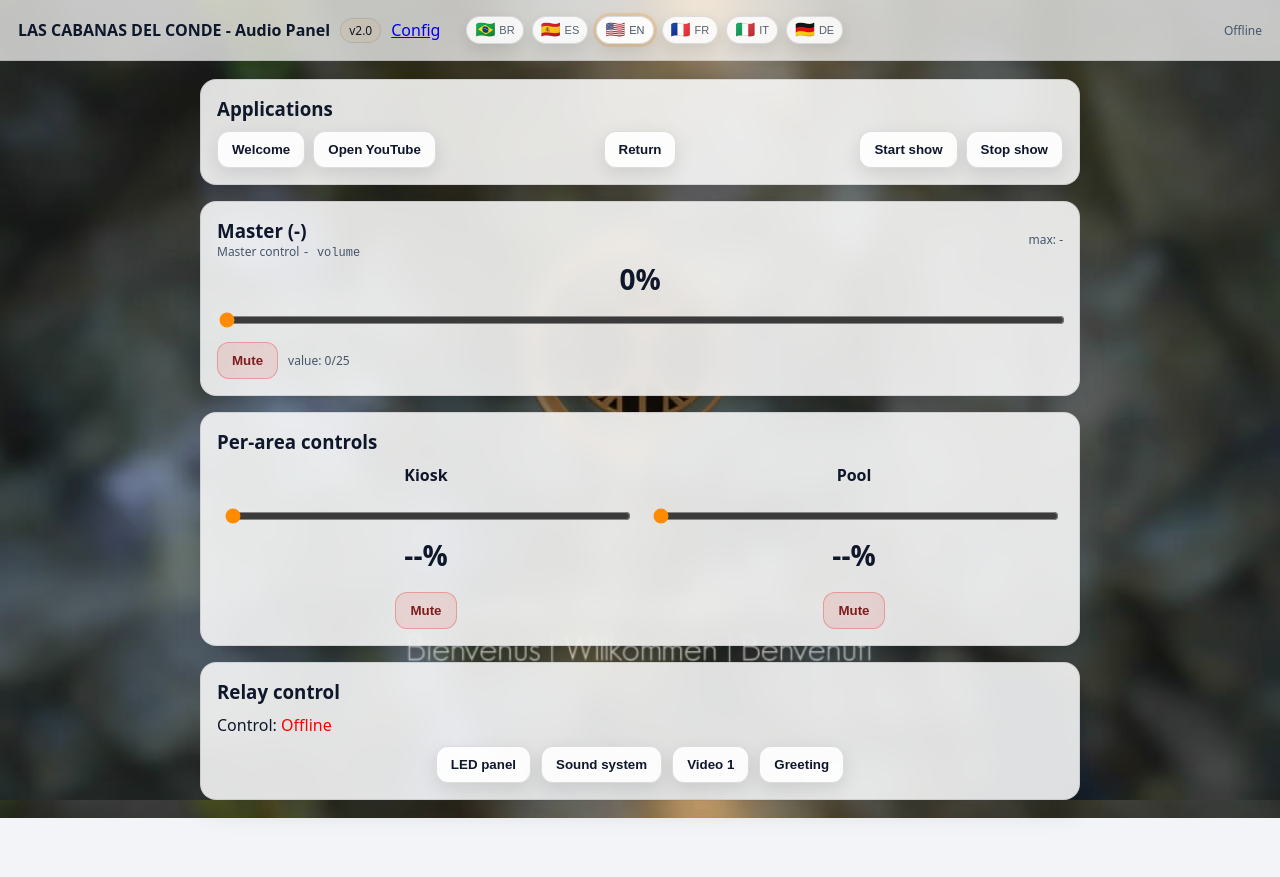
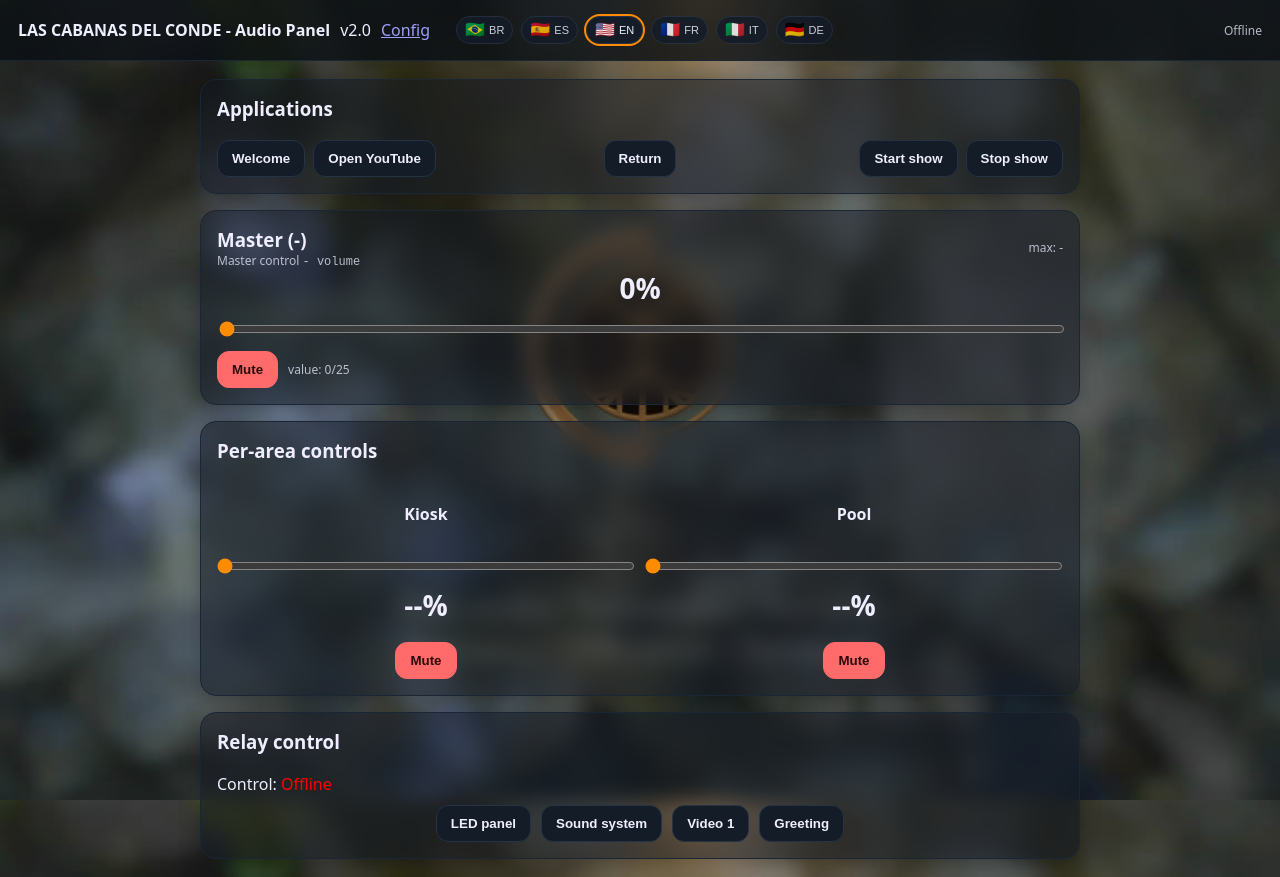
Before and after one commit to insight-aju/tvbox-panel-theme, a plain HTML site: page index.html in a window 1280 px wide. Before the commit the page ends 818 px from the top, so only its background shows below. Drawn offline with Linux system fonts and the light colour scheme; no server answers.

Commit message:
Add files via upload
teste black

```diff
--- a/style.css
+++ b/style.css
@@ -1,72 +1,31 @@
-/* style.css - TEMA LIGHT (v2.0) - remoto para teste (profissional/legível) */
-
-:root{
-  color-scheme: light;
-
-  /* Paleta base */
-  --bg: #f2f4f8;
-  --text: #0f172a;
-  --muted: #475569;
-
-  /* Superfícies */
-  --header-bg: rgba(255,255,255,.72);
-  --card-bg: rgba(255,255,255,.86);     /* transparência do card (0.82–0.90) */
-  --card-border: rgba(15,23,42,.10);
-
-  /* Controles */
-  --btn-bg: rgba(255,255,255,.92);
-  --btn-border: rgba(15,23,42,.14);
-  --btn-hover: rgba(255,255,255,.98);
-
-  /* Acentos */
-  --accent: #ff8c00;
-  --danger: #e53935;
-  --success: #2e7d32;
-
-  /* Sombras e foco */
-  --shadow: 0 10px 28px rgba(2, 6, 23, .12);
-  --shadow-sm: 0 6px 18px rgba(2, 6, 23, .10);
-  --ring: 0 0 0 3px rgba(255, 140, 0, .22);
-
-  /* Raios */
-  --radius: 16px;
-  --radius-sm: 12px;
+:root {
+  /* Tema escuro padrao */
+  color-scheme: dark;
 }
 
-html, body { height: 100%; }
-
-/* ====== FUNDO (SEM PELÍCULA GLOBAL) ====== */
+/* ====== LAYOUT BASE (ambas as paginas) ====== */
 body {
   margin: 0;
-  background-color: var(--bg);                 /* fallback */
   background-image: url('images/background.jpg');
   background-size: cover;
   background-position: center;
-  background-repeat: no-repeat;
-  background-attachment: fixed;               /* desktop ok */
-  color: var(--text);
+  background-attachment: fixed;
+  color: #eef;
   font-family: system-ui, Segoe UI, Roboto, Arial;
 }
 
-@media (max-width: 720px){
-  body{ background-attachment: scroll; }       /* mobile mais estável */
-}
-
-/* ====== HEADER ====== */
 header {
   display: flex;
   align-items: center;
   gap: 10px;
   padding: 16px 18px;
-  border-bottom: 1px solid var(--card-border);
-  background-color: var(--header-bg);
+  border-bottom: 1px solid #1a2633;
+  background-color: rgba(11, 15, 20, 0.8);
   backdrop-filter: blur(10px);
 }
 
-header strong{ color: var(--text); }
-
-/* ====== CONTAINER ====== */
-.wrap{
+/* Container principal (wrap) – usado em index.html e esp.html */
+.wrap {
   max-width: 880px;
   margin: 0 auto;
   padding: 18px;
@@ -74,166 +33,149 @@ header strong{ color: var(--text); }
   gap: 16px;
 }
 
-/* ====== CARDS ====== */
+/* Cartoes (cards) de conteudo */
 .card {
-  background: var(--card-bg);
-  border: 1px solid var(--card-border);
-  border-radius: var(--radius);
+  background: rgba(17, 23, 34, 0.5);
+  border: 1px solid #1a2633;
+  border-radius: 16px;
   padding: 16px;
-  box-shadow: var(--shadow);
+  box-shadow: 0 6px 20px rgba(0, 0, 0, .25);
   backdrop-filter: blur(10px);
 }
 
-/* títulos dentro do card, se houver */
-.card h2, .card h3, .card h4{
-  margin: 0 0 10px 0;
-  color: var(--text);
-}
-
-/* Linhas flex genéricas */
-.row{
+/* Linhas flex genericas */
+.row {
   display: flex;
   gap: 10px;
   align-items: center;
   flex-wrap: wrap;
 }
 
-/* ====== TIPOGRAFIA AUXILIAR ====== */
-.muted{
-  color: var(--muted);
+/* ====== BOTOES E TIPOGRAFIA ====== */
+.btn {
+  padding: 10px 14px;
+  border-radius: 12px;
+  border: 1px solid #263344;
+  background: #141c28;
+  color: #eef;
+  cursor: pointer;
+  font-weight: 600;
+}
+
+.btn-danger {
+  background: #ff6b6b;
+  color: #2a0b0b;
+  border-color: #ff6b6b;
+}
+
+/* Texto auxiliar (ex: status, legendas) */
+.muted {
+  opacity: .75;
   font-size: 12px;
 }
 
-/* Número grande de volume */
-.volNum{
+/* Numero grande de volume */
+.volNum {
   font-size: 28px;
   font-weight: 800;
   min-width: 64px;
   text-align: center;
-  color: var(--text);
 }
 
-/* ====== SLIDERS ====== */
-input[type=range]{
+/* Sliders de volume */
+input[type=range] {
   width: 100%;
-  accent-color: var(--accent);
+  accent-color: #ff8c00; /* cor do "track" do range */
 }
 
 /* Pequenos grids internos */
-.grid{
+.grid {
   display: grid;
   gap: 12px;
 }
 
-/* ====== BOTOES ====== */
-.btn{
-  padding: 10px 14px;
-  border-radius: var(--radius-sm);
-  border: 1px solid var(--btn-border);
-  background: var(--btn-bg);
-  color: var(--text);
-  cursor: pointer;
-  font-weight: 700;
-  box-shadow: var(--shadow-sm);
-  transition: transform .08s ease, box-shadow .12s ease, background-color .12s ease, border-color .12s ease;
+/* D-pad legado (caso seja usado futuramente) */
+.dpad {
+  display: grid;
+  grid-template-columns: 70px 70px 70px;
+  gap: 10px;
+  justify-content: center;
 }
 
-.btn:hover{
-  background: var(--btn-hover);
-  box-shadow: 0 12px 26px rgba(2, 6, 23, .14);
+.dpad .btn {
+  height: 52px;
+  font-weight: 700;
 }
 
-.btn:active{
-  transform: translateY(1px);
-  box-shadow: 0 8px 18px rgba(2, 6, 23, .12);
+.wide {
+  grid-column: 1 / span 3;
 }
 
-.btn:focus-visible{
-  outline: none;
-  box-shadow: var(--shadow-sm), var(--ring);
+/* ====== CONTROLES POR AMBIENTE (card de ambientes em index.html) ====== */
+.control-group {
+  flex: 1;
+  display: flex;
+  flex-direction: column;
+  align-items: center;
+  gap: 10px;
 }
 
-.btn[disabled], .btn:disabled{
-  opacity: .55;
-  cursor: not-allowed;
-  box-shadow: none;
-}
-
-/* Danger (Mudo) */
-.btn-danger{
-  background: rgba(229,57,53,.12);
-  color: #7f1d1d;
-  border-color: rgba(229,57,53,.35);
-  box-shadow: none;
-}
-
-.btn-danger:hover{ background: rgba(229,57,53,.16); }
-
-/* ====== CONTROLES POR AMBIENTE (PADRÃO) ====== */
-.control-group{
-  flex: 1;                 /* ocupa metade do card (lado a lado) */
-  min-width: 240px;        /* evita ficar esmagado */
-  display: flex;
-  flex-direction: column;
-  align-items: stretch;    /* slider ocupa a largura do grupo */
-  gap: 10px;
-  text-align: center;
-  padding: 0 6px;
-}
-
-.control-group > .row{
-  justify-content: center; /* centraliza o botão Mudo */
-}
-
-.control-group .btn{
-  align-self: center;
-}
-
-/* ====== RELES / ESTADOS ====== */
-.relay-controls{
+/* ====== CONTROLE DE RELES (card de acionamentos em index.html) ====== */
+.relay-controls {
   display: flex;
   gap: 10px;
   justify-content: center;
   flex-wrap: wrap;
 }
 
-.relay-toggle.active{
-  background: rgba(46,125,50,.14);
-  border-color: rgba(46,125,50,.38);
-  color: #14532d;
-  box-shadow: 0 0 0 3px rgba(46,125,50,.18);
+/* Estado visual quando rele esta ativo
+   Usado nos botoes .relay-toggle em index.html */
+.relay-toggle.active {
+  background-color: #4CAF50;
+  border-color: #4CAF50;
+  box-shadow: 0 0 0 2px rgba(0, 255, 140, 0.8);
   transform: translateY(-1px);
 }
 
-/* ====== LOGS (esp.html) ====== */
+/* ====== LOGS & FEEDBACK (esp.html) ====== */
+/* Caixa de logs no esp.html (card "Logs do Servidor")
+   e possivel reuso futuro no index.html */
 .logbox {
   min-height: 280px;
   max-height: 300px;
   overflow-y: auto;
-
-  background: rgba(255,255,255,.78) !important;
-  color: #0b1220;
-  border: 1px solid var(--card-border);
+  background: rgba(11, 16, 32, 0.3) !important; /* #0b1020 */
+  color: #e6edf3;
   border-radius: 12px;
   padding: 12px;
-
   white-space: pre-wrap;
-  font-family: ui-monospace, SFMono-Regular, Menlo, Monaco, Consolas, "Liberation Mono", monospace;
+  font-family: monospace;
   font-size: 0.85em;
 }
 
-/* Mensagens inline */
-.error-message, .success-message{
-  font-size: .85rem;
+/* Mensagens inline de erro/sucesso (esp.html – card IP / feedback) */
+.error-message,
+.success-message {
+  font-size: 0.85rem;
   margin-top: 5px;
   display: none;
 }
-.error-message{ color: #b91c1c; }
-.success-message{ color: #166534; }
-.error-message.show, .success-message.show{ display: block; }
 
-/* Indicador de status */
-.status-indicator{
+.error-message {
+  color: #d32f2f;
+}
+
+.success-message {
+  color: #388e3c;
+}
+
+.error-message.show,
+.success-message.show {
+  display: block;
+}
+
+/* Indicador de status (bolinha verde/vermelha do ESP em esp.html) */
+.status-indicator {
   display: inline-block;
   width: 12px;
   height: 12px;
@@ -241,16 +183,25 @@ input[type=range]{
   margin-right: 8px;
   vertical-align: middle;
 }
-.status-online{ background-color: var(--success); }
-.status-offline{ background-color: var(--danger); }
 
-/* ====== SELETOR DE IDIOMA ====== */
-.lang-picker{
+.status-online {
+  background-color: #388e3c;
+}
+
+.status-offline {
+  background-color: #d32f2f;
+}
+
+/* ====== SELECIONADOR DE IDIOMA (index.html + esp.html) ====== */
+/* Container das linguagens no header */
+.lang-picker {
   display: flex;
   gap: 8px;
   margin-left: 16px;
 }
 
+
+/* Select (dropdown) compacto para idioma – usado só no mobile em modo retrato */
 .lang-select-wrap{
   display: none;
   margin-left: 16px;
@@ -260,25 +211,36 @@ input[type=range]{
   height: 32px;
   border-radius: 999px;
   padding: 0 10px;
-  border: 1px solid var(--btn-border);
-  background: rgba(255,255,255,.92);
-  color: var(--text);
-  font-weight: 800;
+  border: 1px solid #263344;
+  background: #141c28;
+  color: #eef;
+  font-weight: 700;
   font-size: 13px;
+  opacity: .95;
 }
 
-.lang-select:focus{ outline: none; box-shadow: var(--ring); }
+.lang-select:focus{
+  outline: 2px solid #ff8c00;
+  outline-offset: 2px;
+}
 
+/* Mostra o select no retrato (economiza altura) e esconde os botoes */
 @media (max-width: 720px) and (orientation: portrait){
   .lang-picker{ display: none; }
-  .lang-select-wrap{ display: inline-flex; margin-left: 0; }
+  .lang-select-wrap{ display: inline-flex; }
+  .lang-select-wrap{ margin-left: 0; }
 }
+
+/* No landscape (celular deitado) mantem os botoes e esconde o select */
 @media (max-width: 720px) and (orientation: landscape){
   .lang-select-wrap{ display: none; }
   .lang-picker{ display: flex; }
 }
-
-.lang-btn{
+/* Botao de idioma:
+   - usado em index.html e esp.html
+   - conteudo interno: span.lang-flag + span.lang-code
+*/
+.lang-btn {
   min-width: 32px;
   height: 28px;
   padding: 0 8px;
@@ -289,72 +251,91 @@ input[type=range]{
   gap: 4px;
   font-size: 13px;
   line-height: 1;
-  border: 1px solid var(--btn-border);
-  background: rgba(255,255,255,.92);
-  color: var(--text);
+  border: 1px solid #263344;
+  background: #141c28;
+  color: #eef;
   cursor: pointer;
-  opacity: .90;
-  box-shadow: 0 6px 16px rgba(2, 6, 23, .10);
+  opacity: .85;
 }
-.lang-btn:hover{ opacity: 1; }
 
-.lang-btn .lang-flag{ font-size: 16px; }
-.lang-btn .lang-code{
+/* Flag (emoji) – pode sumir em alguns browsers, mas o texto (lang-code) fica */
+.lang-btn .lang-flag {
+  font-size: 16px;
+}
+
+/* Codigo da lingua (PT, ES, EN...) – garante leitura mesmo sem emoji */
+.lang-btn .lang-code {
   font-size: 11px;
   text-transform: uppercase;
-  color: var(--muted);
 }
 
-.lang-btn[aria-current="true"]{
-  box-shadow: 0 6px 16px rgba(2, 6, 23, .10), var(--ring);
+/* Destaque para lingua ativa */
+.lang-btn[aria-current="true"] {
+  outline: 2px solid #ff8c00;
   opacity: 1;
 }
 
 /* ====== CARD: APLICATIVOS (index.html) ====== */
-.card .app-row{
+/* Layout interno do card "Aplicativos"
+   HTML: section.card > div.row.app-row
+   Botoes envolvidos:
+     #btnWelcome, #btnYouTube, #btnHome, #btnStartShow, #btnStopShow
+   Scripts: ver index.html – secao "Controles principais do painel"  */
+.card .app-row {
   display: flex;
   align-items: center;
   gap: 12px;
 }
-.app-left, .app-center, .app-right{
+
+.app-left,
+.app-center,
+.app-right {
   flex: 1;
   display: flex;
   align-items: center;
   gap: 8px;
 }
-.app-left{ justify-content: flex-start; }
-.app-center{ justify-content: center; }
-.app-right{ justify-content: flex-end; }
 
-/* ====== RESPONSIVO ====== */
-@media (max-width: 720px){
-  header{ flex-wrap: wrap; }
-  header strong{ flex: 1 1 100%; }
-  header nav{ flex: 1 1 auto; }
+.app-left {
+  justify-content: flex-start;
+}
 
-  .lang-picker{ flex-wrap: wrap; margin-left: 0; }
-  .wrap{ padding: 12px; }
+.app-center {
+  justify-content: center;
+}
 
-  .card .app-row{ flex-direction: column; align-items: stretch; }
-  .app-left, .app-center, .app-right{
+.app-right {
+  justify-content: flex-end;
+}
+
+/* (OUTROS estilos especificos podem ser adicionados abaixo conforme novos cards/features) */
+
+
+/* ====== RESPONSIVO (celular) ====== */
+@media (max-width: 720px) {
+  header { flex-wrap: wrap; }
+  header strong { flex: 1 1 100%; }
+  header nav { flex: 1 1 auto; }
+
+  .lang-picker { flex-wrap: wrap; margin-left: 0; }
+
+  .wrap { padding: 12px; }
+
+  /* Card Aplicativos: empilha e evita estouro horizontal */
+  .card .app-row { flex-direction: column; align-items: stretch; }
+  .app-left, .app-center, .app-right {
     width: 100%;
     justify-content: center;
     flex-wrap: wrap;
   }
-  .app-left .btn, .app-center .btn, .app-right .btn{ width: 100%; }
+  .app-left .btn, .app-center .btn, .app-right .btn {
+    width: 100%;
+  }
 
-  .relay-controls{ justify-content: center; }
-  .relay-controls .btn{ flex: 1 1 calc(50% - 10px); min-width: 140px; }
+  /* Reles / acoes: vira 2 colunas (ou 1 se ficar apertado) */
+  .relay-controls { justify-content: center; }
+  .relay-controls .btn { flex: 1 1 calc(50% - 10px); min-width: 140px; }
 
-  .control-group{ width: 100%; min-width: 0; }
+  /* Ambientes: stack */
+  .control-group { width: 100%; min-width: 0; }
 }
-
-/* Marcador de versão (apenas para teste do remoto) */
-.ver{
-  font-size: 12px;
-  padding: 3px 8px;
-  border-radius: 999px;
-  background: rgba(255, 140, 0, .06); /*15, 23, 42*/
-  color: var(--text);
-  border: 1px solid rgba(15, 23, 42, .10);
-}
```
